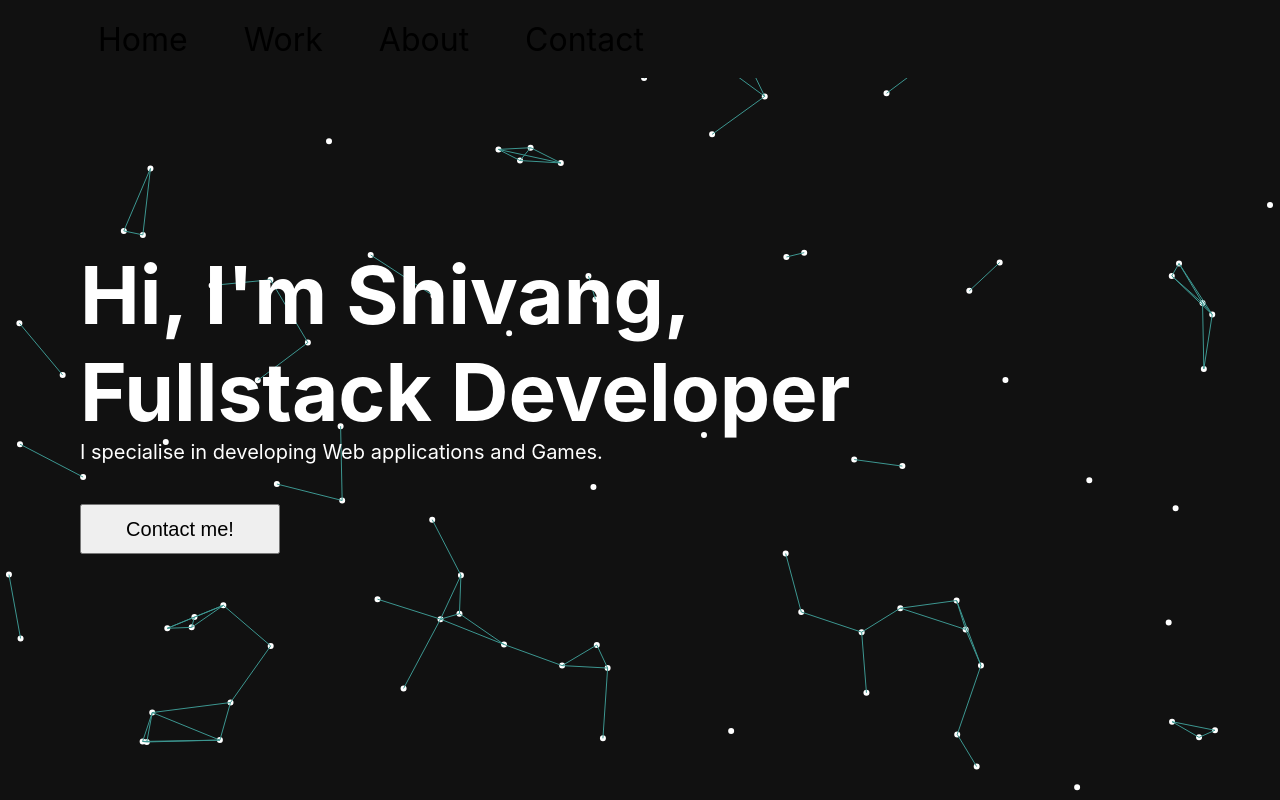
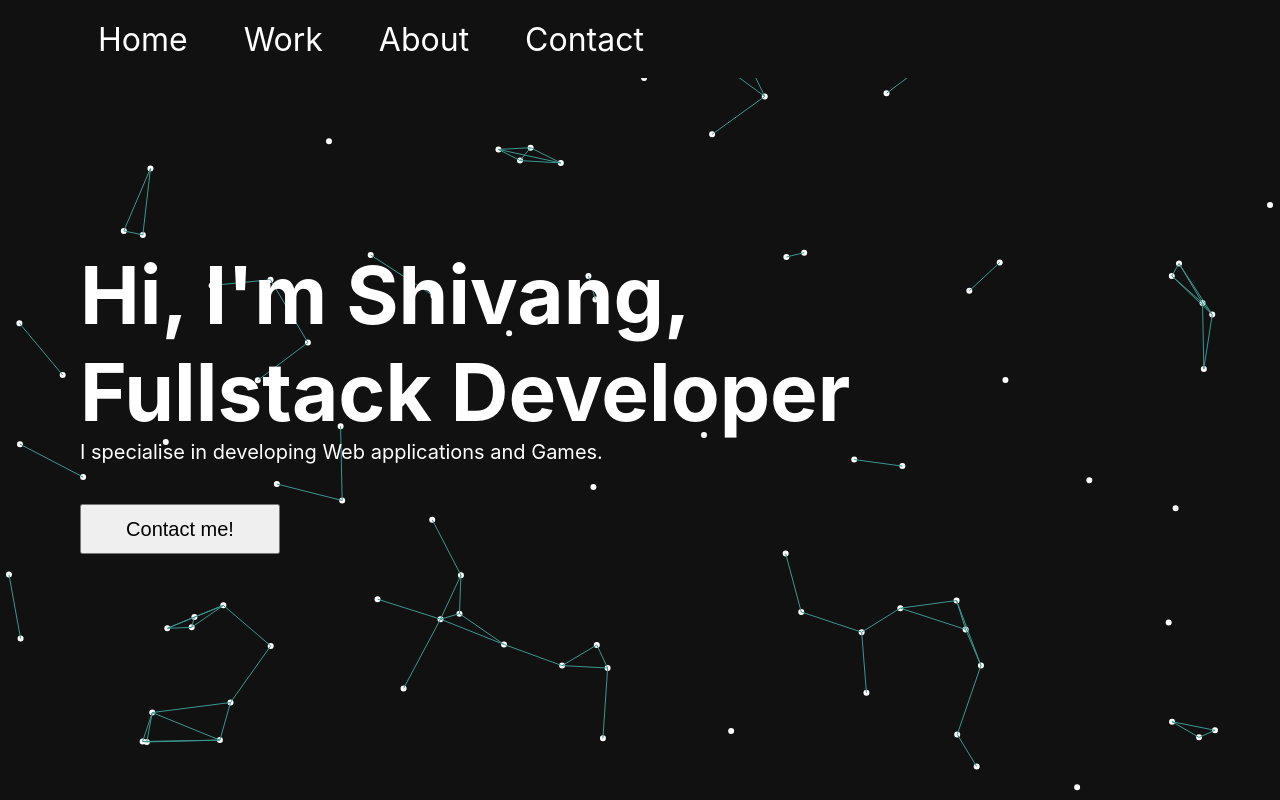
Before and after one commit to ShivangMishra/ShivangMishra.github.io, a React (Create React App) app: page / in a window 1280 px wide. Shown: the top 800 px of the page. Built offline with nearby package versions, Linux system fonts and the light colour scheme.

Commit message:
fixed color bug

```diff
--- a/src/App.css
+++ b/src/App.css
@@ -2,9 +2,12 @@
   --black: #111111;
   --yellow: #dbe8d4;
   --white: #fff;
-    --dark-blue: #2E3445;
+  --light-blue: #66fcf1;
+  --dark-blue: #2e3445;
   --gray: #191919;
   --text-color: var(--white);
+  --link-color: var(--white);
+  --link-active-color: var(--light-blue);
 }
 
 * {
```
Lines whose indentation alone changed are shown as unchanged.
